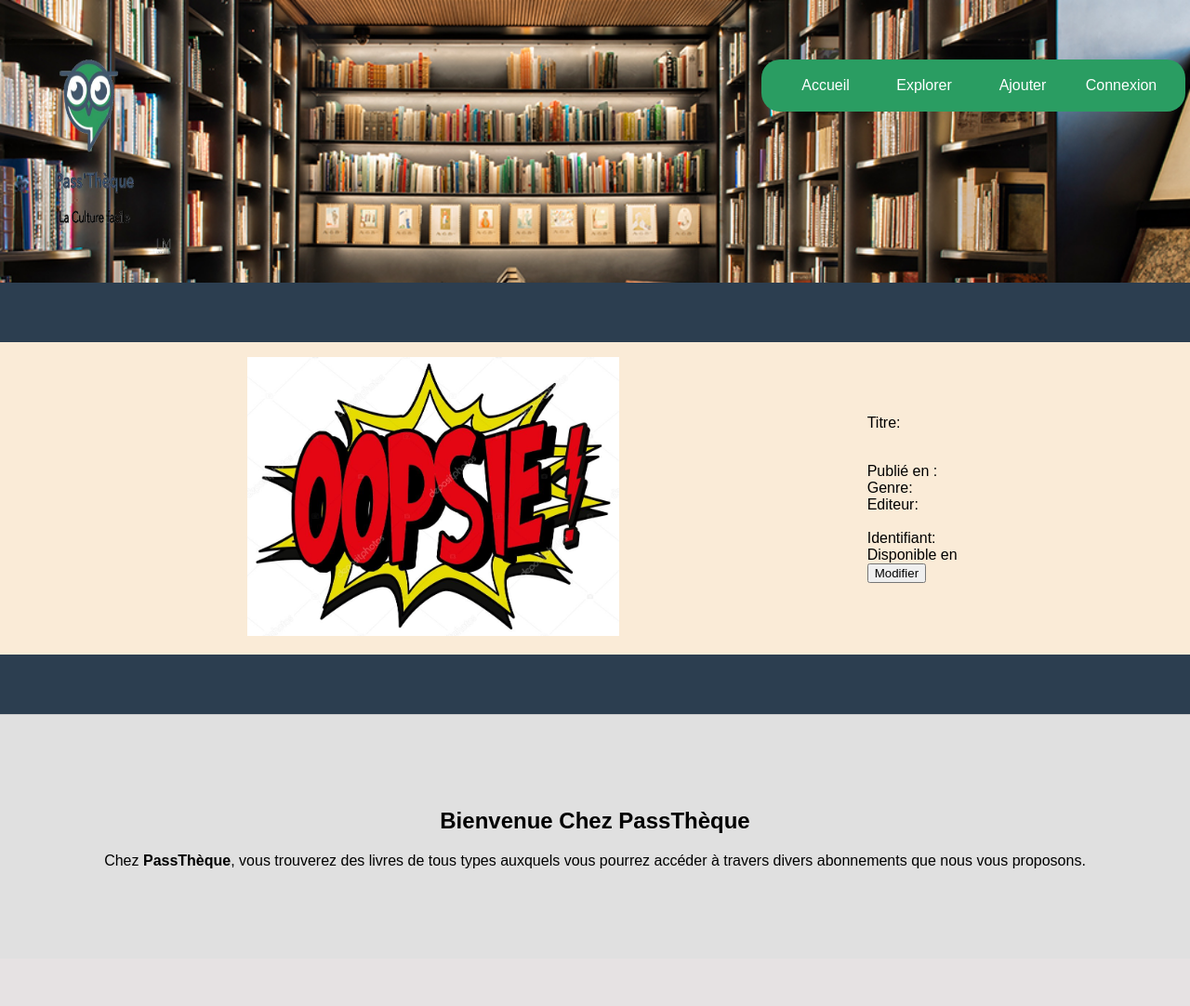
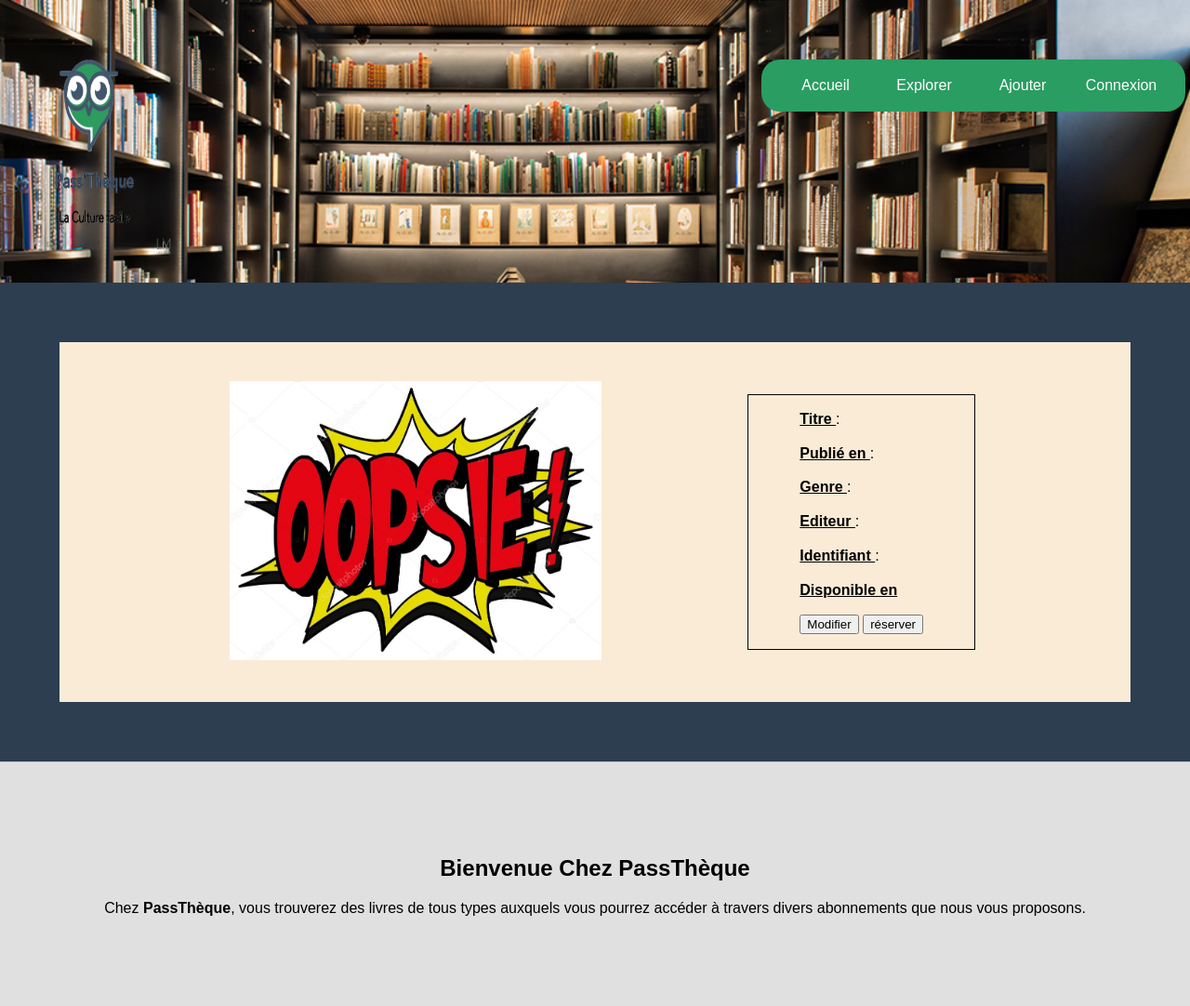
Before and after one commit to Clo3pro/PassTheque, a PHP site: page /details.php?isbn=1 in a window 1280 px wide. Shown: the whole page at 93% size. Before the commit the page ends 934 px from the top, so only its background shows below. Run offline with PHP 8.4, Linux system fonts and the light colour scheme; data comes from the database, SQL or seed files in the repository.

Commit message:
Modif detail livre + CSS

```diff
--- a/src/connexion_db.php
+++ b/src/connexion_db.php
@@ -1,7 +1,7 @@
 <?php
 // tentative de connexion à la base de données
 try{
-    $pdo = new PDO('mysql:host=localhost;dbname=passTheque;charset=utf8', 'root', 'root');
+    $pdo = new PDO('mysql:host=localhost;dbname=passTheque;charset=utf8', 'root', '');
 }
 // Si impossible de se connecter, affichage d'un message d'erreur
 catch(Exception $e){
--- a/src/css/modification.css
+++ b/src/css/modification.css
@@ -232,16 +232,17 @@
 /*Liste de livres       */
 /************************/
 #bloc_Livre{
-
+padding: 2%;
 align-content: center;
 display: flex;
 justify-content: space-evenly;
 align-items: center;
-margin-top: 5%;
-margin-bottom: 5%;
+margin: 5%;
 background-color: antiquewhite;
+
 }
 #image_Livre{
+
 padding-top: 1em;
 padding-left: 1em;
 padding-right: 1em;
@@ -251,8 +252,18 @@
 }
 #text_Livre{
 align-content: flex-end;
+line-height: 1.3;
+border: 1px solid black;
+padding: 0% 5% 0% 5%;
 
 }
+
+.tdetail{
+text-decoration: underline;
+font-weight: bold;
+}
+
+
 #affich_Liv{
 text-align: center;
 color: #2C3E50;
--- a/src/details.php
+++ b/src/details.php
@@ -54,37 +54,38 @@
             <div id = "text_Livre">
             <!-- affichage des détails du livre -->
             <p id="affich_Liv"> <?php
-                echo "<p id='titre'> Titre: ".
-                HtmlSpecialChars($donnees['titre'])."</p>"; ?><br/>
+                echo "<p> <span class='tdetail'> Titre </span>:".
+                HtmlSpecialChars($donnees['titre'])."</p>"  ; ?>
 
                 <?php
                 foreach($auteurs as $auteur){
                     if($auteur['role']==1){
-                        echo "Ecrivain: ".HtmlSpecialChars($auteur['prenom'])." ".HtmlSpecialChars($auteur['nom'])."<br/>";
+                        echo "<p> <span class='tdetail'> Ecrivain </span>: ".HtmlSpecialChars($auteur['prenom'])." ".HtmlSpecialChars($auteur['nom'])."<br/>" ."</p>" ;
                     }
                     if($auteur['role']==2){
-                    echo "Illustrateur: ".HtmlSpecialChars($auteur['prenom'])." ".HtmlSpecialChars($auteur['nom'])."<br/>";
+                    echo "<p> <span class='tdetail'> Illustrateur </span>: ".HtmlSpecialChars($auteur['prenom'])." ".HtmlSpecialChars($auteur['nom'])."<br/>" ."</p>";
                     }
                     if($auteur['role']==3){
-                        echo "Traducteur: ".HtmlSpecialChars($auteur['prenom'])." ".HtmlSpecialChars($auteur['nom'])."<br/>";
+                        echo "<p> <span class='tdetail'> Traducteur </span>: ".HtmlSpecialChars($auteur['prenom'])." ".HtmlSpecialChars($auteur['nom'])."<br/>" ."</p>";
                     }
                     if($auteur['role']==4){
-                        echo "Préface: ".HtmlSpecialChars($auteur['prenom'])." ".HtmlSpecialChars($auteur['nom']);
+                        echo " <p> <span class ='tdetail'> Préface </span>: ".HtmlSpecialChars($auteur['prenom'])." ".HtmlSpecialChars($auteur['nom']) ."</p>";
                     }
                 }
 
 
                 ?>
-                Publié en : <?php echo HtmlSpecialChars($donnees['annee']);?><br/>
-                <?php echo "Genre: " . HtmlSpecialChars($donnees['genre'])?><br/>
-                <?php echo "Editeur: ".HtmlSpecialChars($donnees['editeur'])?><br/>
+                <?php echo "<p> <span class ='tdetail'> Publié en </span> : " .htmlSpecialChars($donnees['annee']) ."</p>" ; ?>
+                <?php echo "<p> <span class ='tdetail'> Genre </span> : " .HtmlSpecialChars($donnees['genre']) ."</p>" ?>
+                <?php echo "<p> <span class ='tdetail'> Editeur </span>: ".HtmlSpecialChars($donnees['editeur']) ."</p>" ?>
                 <?php if(isset($donnees['nbpages'])){
-                    echo "Nombre de Pages:".HtmlSpecialChars($donnees['nbpages']);
-                }?><br/>
-                <?php echo "Identifiant:".HtmlSpecialChars($donnees['isbn'])?><br/>
-                <?php echo "Disponible en ".HtmlSpecialChars($donnees['langue'])?><br/>
+                    echo "<p> <span class ='tdetail'> Nombre de Pages </span> :".HtmlSpecialChars($donnees['nbpages']) ."</p>";
+                }?>
+                <?php echo "<p> <span class ='tdetail'> Identifiant </span>:".HtmlSpecialChars($donnees['isbn']) ."</p>"?>
+                <?php echo "<p> <span class ='tdetail'> Disponible en </span> ".HtmlSpecialChars($donnees['langue']) ."</p>"?>
 
                 <a id="link_details"  href= "modifier_livre.php?for=<?=HtmlSpecialChars($donnees['isbn'])?>"><input type="button"  name="modify" value="Modifier" ></input></a>
+                <input type="button" name="resa" value="réserver">
 
 
             </p>
```
Also changed, not shown: src/Exploration.php (+4 -4 lines).
